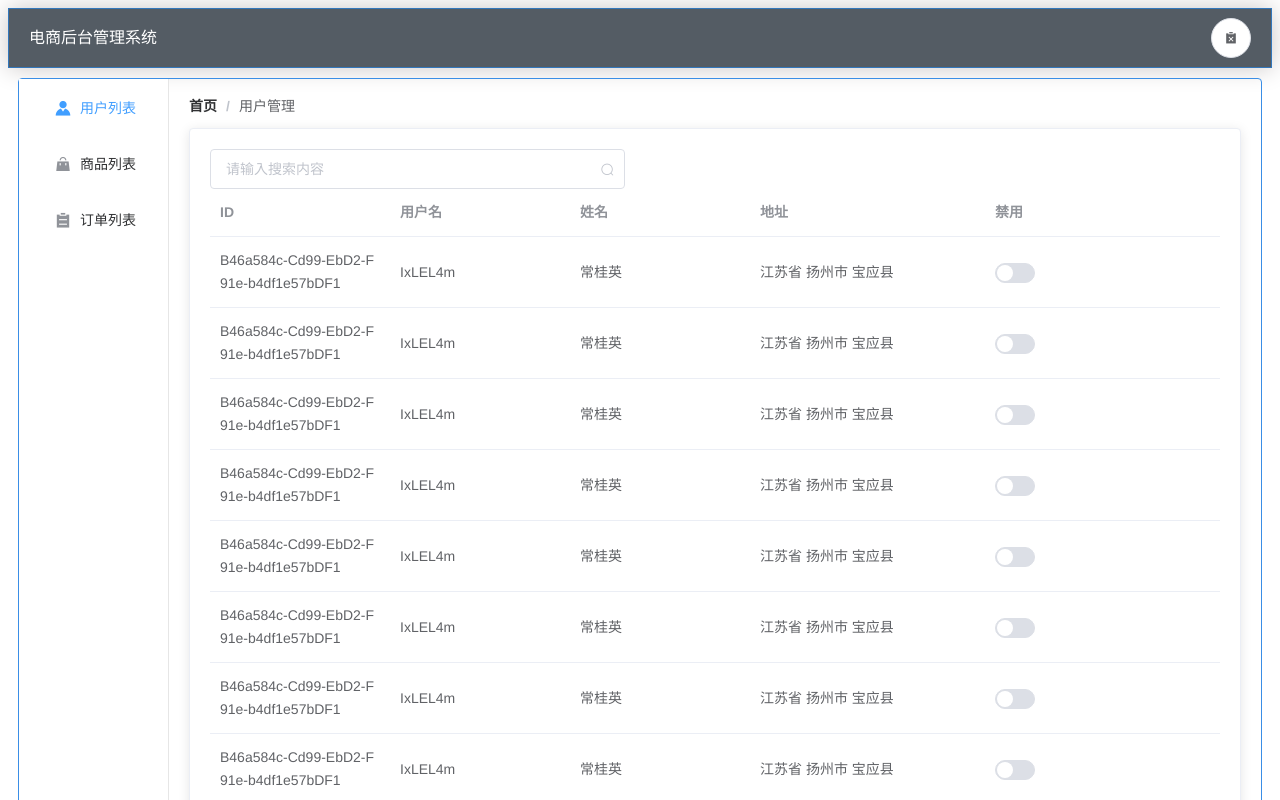
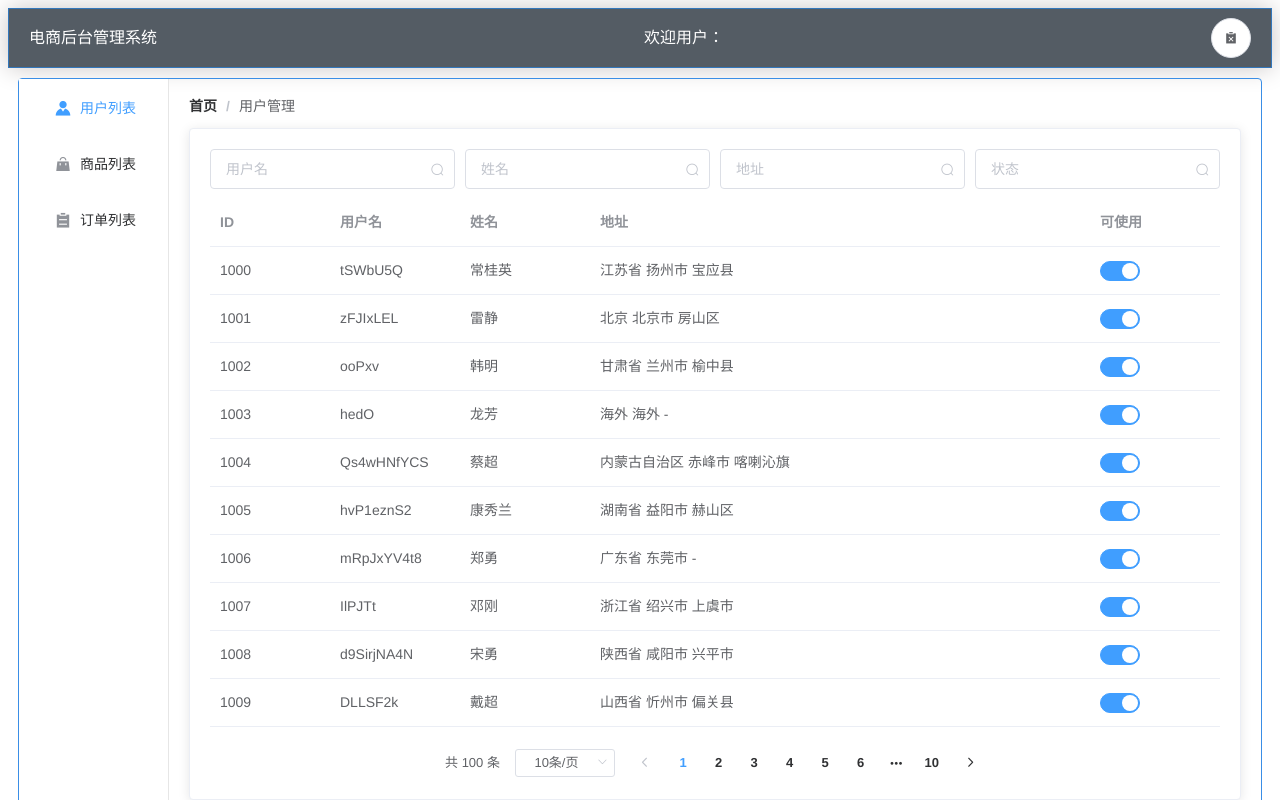
Before and after one commit to yuyu-king/mall, a Vue app: page /back/user in a window 1280 px wide. Shown: the top 800 px of the page. Built offline with nearby package versions, Linux system fonts and the light colour scheme.

Commit message:
no message

```diff
--- a/src/mock/data.js
+++ b/src/mock/data.js
@@ -3,23 +3,23 @@ const userList = Mock.mock({
   code: 200,
   message: '成功!',
   'result|100': [{
-    id: Mock.Random.guid(),
-    username: Mock.Random.string('abcdefghijklmnopqrstuvwxyzABCDEFGHIJKLMNOPQRSTUVWXYZ0123456789', 3, 10),
-    password: Mock.Random.string('abcdefghijklmnopqrstuvwxyzABCDEFGHIJKLMNOPQRSTUVWXYZ0123456789!@#$%^&*()[]', 6, 16),
-    nickname: Mock.Random.string('abcdefghijklmnopqrstuvwxyzABCDEFGHIJKLMNOPQRSTUVWXYZ0123456789', 3, 16),
-    name: Mock.Random.cname(),
-    address: Mock.Random.county(true),
-    state: Mock.Random.bool(1, 49, false)
+    'id|+1': 1000,
+    username: '@string("abcdefghijklmnopqrstuvwxyzABCDEFGHIJKLMNOPQRSTUVWXYZ0123456789", 3, 10)',
+    password: '@string(6, 16)',
+    nickname: '@string("abcdefghijklmnopqrstuvwxyzABCDEFGHIJKLMNOPQRSTUVWXYZ0123456789", 3, 10)',
+    name: '@cname',
+    address: '@county(true)',
+    state: '@boolean(1, 49, false)'
   }]
 })
-const adminList = [{
-  id: 1,
-  username: 'yuyu',
-  password: '123456'
-}]
-const LoginSuccess = {
+const adminList = {
   code: 200,
-  result: {}
+  message: '成功',
+  result: [{
+    id: 1,
+    username: 'yuyu',
+    password: '123456'
+  }]
 }
 const LoginFail = {
   code: 404,
@@ -28,6 +28,5 @@ const LoginFail = {
 export default {
   adminList,
   userList,
-  LoginSuccess,
   LoginFail
 }
--- a/src/mock/index.js
+++ b/src/mock/index.js
@@ -4,28 +4,27 @@ import data from './data.js'
 // 后端登录验证
 Mock.mock('/backlogin', 'post', (options) => {
   const body = JSON.parse(options.body)
-  const user = data.adminList.find(e =>
+  const res = data.adminList
+  const user = res.result.find(e =>
     e.username === body.username && e.password === body.password)
   if (user) {
-    sessionStorage.setItem('adminId', user.id)
-    return data.LoginSuccess
+    sessionStorage.setItem('adminName', user.username)
+    return res
   } else return data.LoginFail
 })
 
 Mock.mock('/getUserList', 'post', (options) => {
   const body = JSON.parse(options.body)
-  console.log(body)
-  let userlist = data.userList.result
-  // let userlist = JSON.parse(sessionStorage.getItem('userlist'))
-  // if (userlist == null) {
-  //   userlist = data.userList.result
-  //   sessionStorage.setItem('userlist', JSON.stringify(userlist))
-  // }
-  console.log(userlist)
+  let res = JSON.parse(sessionStorage.getItem('userlist'))
+  if (res == null) {
+    res = data.userList
+    sessionStorage.setItem('userlist', JSON.stringify(res))
+  }
   const offset = (body.currentpage - 1) * body.pagesize
-  userlist = userlist.filter(data => !body.search || data.username.toLowerCase().includes(body.search.toLowerCase()))
-  console.log(userlist.slice(offset, offset + body.pagesize))
-  return data.userList
+  res.result = res.result.filter(data => !body.search || data.username.toLowerCase().includes(body.search.toLowerCase()))
+  res.total = res.result.length
+  res.result = res.result.slice(offset, offset + body.pagesize)
+  return res
 })
 // Mock.mock('/deleteUserById', 'post', (options) => {
 //   const id = JSON.parse(options.body).id
--- a/src/views/back/Home.vue
+++ b/src/views/back/Home.vue
@@ -2,6 +2,7 @@
   <el-container class="container">
     <el-header>
       <router-link :to="{name: 'bHome'}" class="brand">电商后台管理系统</router-link>
+      <span>欢迎用户：{{username}}</span>
       <el-button icon="el-icon-s-release" circle @click="logout"></el-button>
     </el-header>
     <el-container class="sec">
@@ -34,15 +35,17 @@
   export default {
     data() {
       return {
-        defaultActive: ''
+        defaultActive: '',
+        username: ''
       }
     },
     created() {
       this.changeDefaultActive(this.$route.path)
+      this.username = sessionStorage.getItem('adminName')
     },
     methods: {
       logout() {
-        sessionStorage.removeItem('adminId')
+        sessionStorage.removeItem('adminName')
         this.$router.push({ name: 'bLogin' })
       },
       changeDefaultActive(val) {
--- a/src/views/back/Login.vue
+++ b/src/views/back/Login.vue
@@ -8,7 +8,7 @@
       </el-form-item>
       <el-form-item prop="password">
         <el-input type="password" v-model="form.password" auto-complete="off" placeholder="密码"
-          prefix-icon="el-icon-unlock" @keyup.enter.native="onSubmit"></el-input>
+          prefix-icon="el-icon-unlock" @keyup.enter.native="onSubmit" show-password></el-input>
       </el-form-item>
       <el-form-item>
         <el-button type="primary" @click="onSubmit" :loading="loading">登录</el-button>
--- a/src/views/back/User.vue
+++ b/src/views/back/User.vue
@@ -5,25 +5,36 @@
       <el-breadcrumb-item>用户管理</el-breadcrumb-item>
     </el-breadcrumb>
     <el-card class="box-card">
-      <el-row :gutter="10">
-        <el-col :span="10">
-          <el-input v-model="query.search" placeholder="请输入搜索内容" suffix-icon="el-icon-search"></el-input>
+      <el-row :gutter="10" class="search">
+        <el-col :span="6">
+          <el-input v-model="query.username" placeholder="用户名" suffix-icon="el-icon-search"></el-input>
+        </el-col>
+        <el-col :span="6">
+          <el-input v-model="query.name" placeholder="姓名" suffix-icon="el-icon-search"></el-input>
+        </el-col>
+        <el-col :span="6">
+          <el-input v-model="query.address" placeholder="地址" suffix-icon="el-icon-search"></el-input>
+        </el-col>
+        <el-col :span="6">
+          <el-input v-model="query.state" placeholder="状态" suffix-icon="el-icon-search"></el-input>
         </el-col>
       </el-row>
       <el-table :data="tableData" v-loading="loading" style="width: 100%">
-        <el-table-column prop="id" label="ID" width="180">
+        <el-table-column prop="id" label="ID" width="120px">
         </el-table-column>
-        <el-table-column prop="username" label="用户名" width="180">
+        <el-table-column prop="username" label="用户名">
         </el-table-column>
-        <el-table-column prop="name" label="姓名" width="180">
+        <el-table-column prop="name" label="姓名">
         </el-table-column>
-        <el-table-column prop="address" label="地址">
+        <el-table-column prop="address" label="地址" width="500px">
         </el-table-column>
-        <el-table-column label="禁用">
-          <el-switch></el-switch>
+        <el-table-column prop="state" label="可使用">
+          <template slot-scope="scope">
+            <el-switch v-model="scope.row.state"></el-switch>
+          </template>
         </el-table-column>
       </el-table>
-     <div class="block">
+     <div class="page">
        <el-pagination
         @size-change="handleSizeChange"
         @current-change="handleCurrentChange"
@@ -43,6 +54,9 @@
       return {
         query: {
           search: '',
+          name: '',
+          address: '',
+          state: '',
           currentpage: 1,
           pagesize: 10
         },
@@ -64,15 +78,18 @@
           this.loading = false
           return this.$message.error('查询失败')
         }
+        console.log(res)
         this.loading = false
         this.tableData = res.result
-        this.total = this.tableData.length
+        this.total = res.total
       },
       handleSizeChange(size) {
-        this.pagesize = size
+        this.query.pagesize = size
+        this.getUserList()
       },
       handleCurrentChange(page) {
-        this.currentpage = page
+        this.query.currentpage = page
+        this.getUserList()
       }
     }
   }
@@ -82,7 +99,10 @@
   .box-card {
     margin-top: 15px;
   }
-  .block {
-    margin-top: 10px;
+  .search {
+    margin-bottom: 10px;
+  }
+  .page {
+    margin-top: 20px;
   }
 </style>
```
